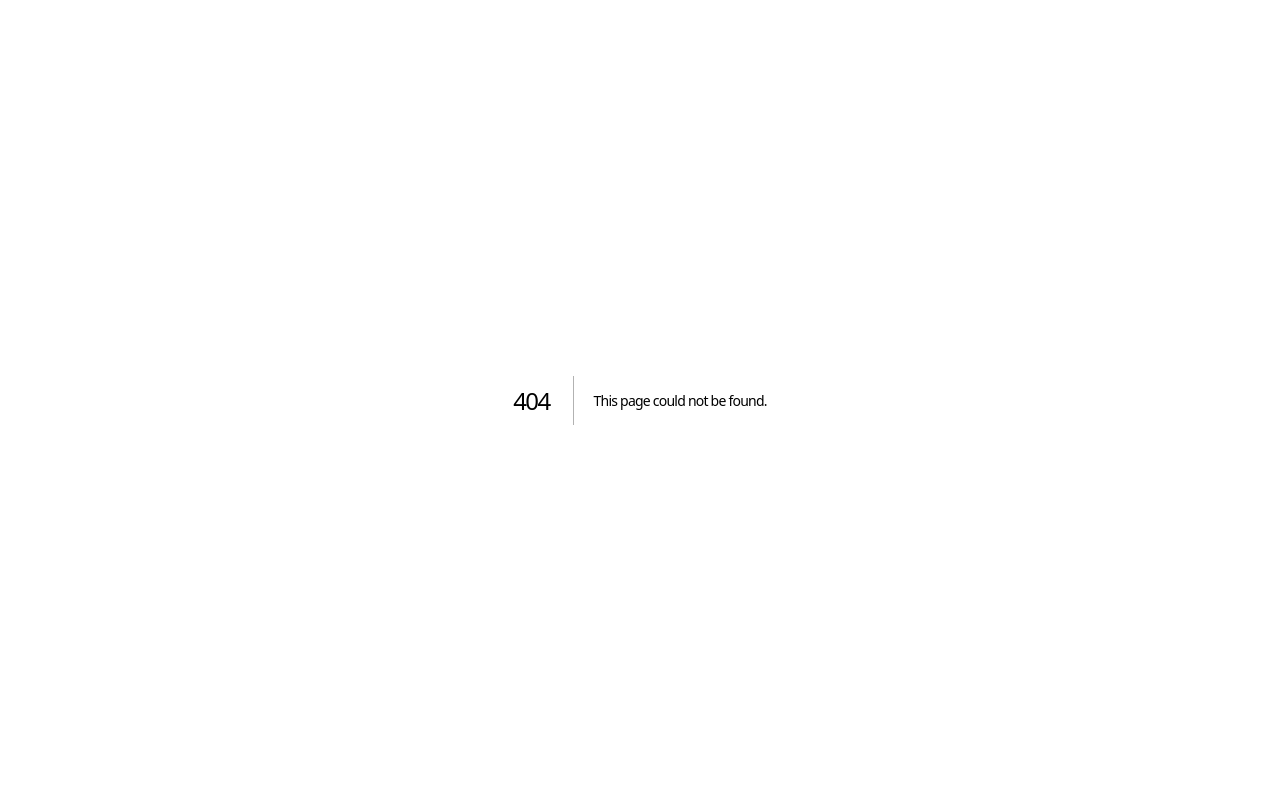
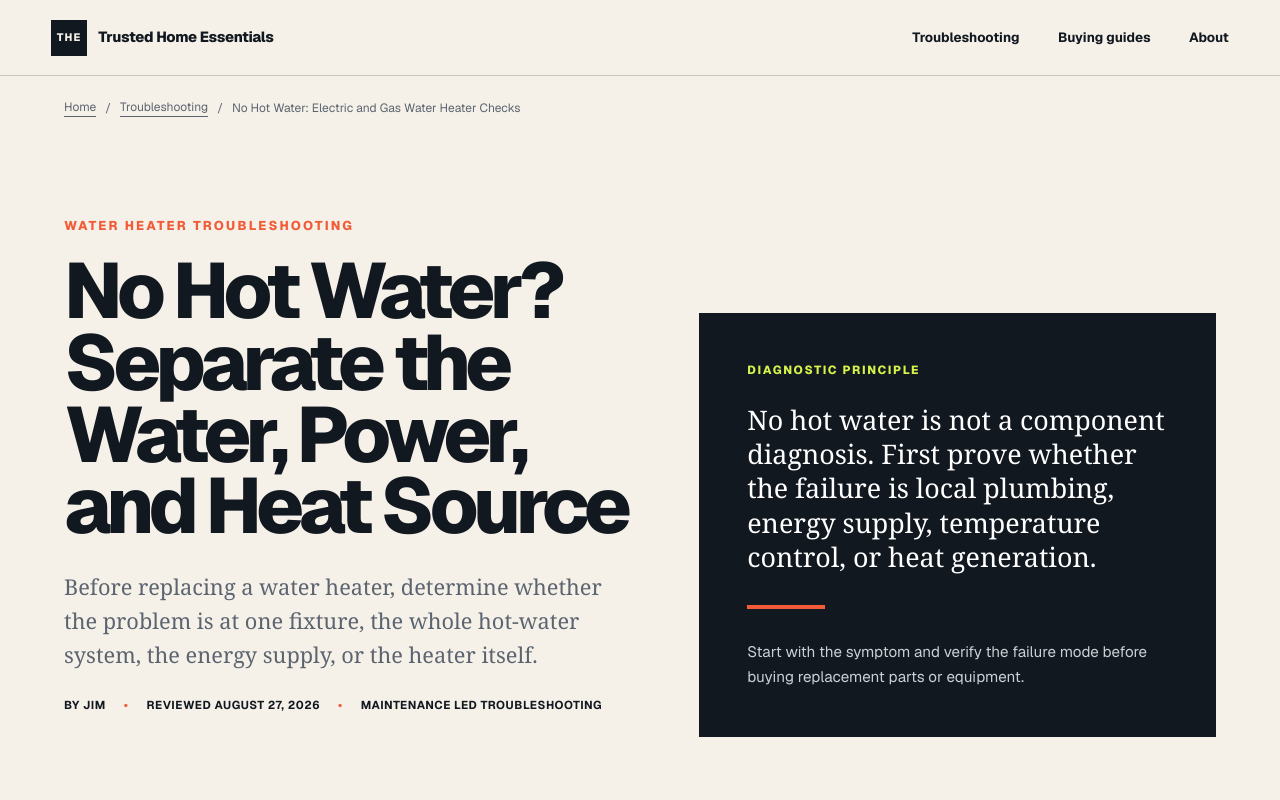
Before and after one commit to Dudeism74/trusted-home-2025, a Next.js app: page /water-heater-not-providing-hot-water-solutions in a window 1280 px wide. Before the commit this address had no page. Shown: the top 800 px of the page. Built offline with nearby package versions, Linux system fonts and the light colour scheme.

Commit message:
Restore no hot water troubleshooting URL

```diff
--- /dev/null
+++ b/app/water-heater-not-providing-hot-water-solutions/page.tsx
@@ -0,0 +1,17 @@
+import type { Metadata } from "next";
+import { ResourcePage } from "../components/resource-page";
+import { getAdditionalResource } from "../lib/additional-resources";
+
+const resource = getAdditionalResource(
+  "water-heater-not-providing-hot-water-solutions",
+)!;
+
+export const metadata: Metadata = {
+  title: resource.metaTitle,
+  description: resource.metaDescription,
+  alternates: { canonical: `/${resource.slug}` },
+};
+
+export default function NoHotWaterPage() {
+  return <ResourcePage resource={resource} />;
+}
```
